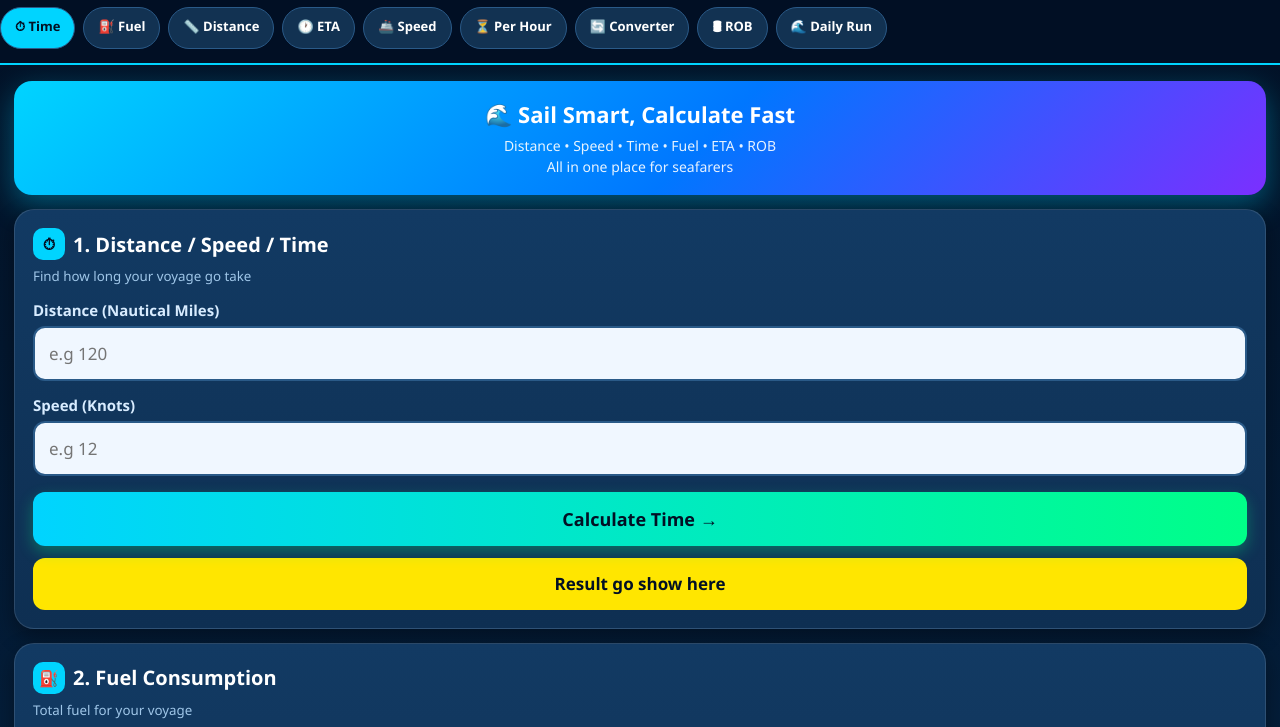
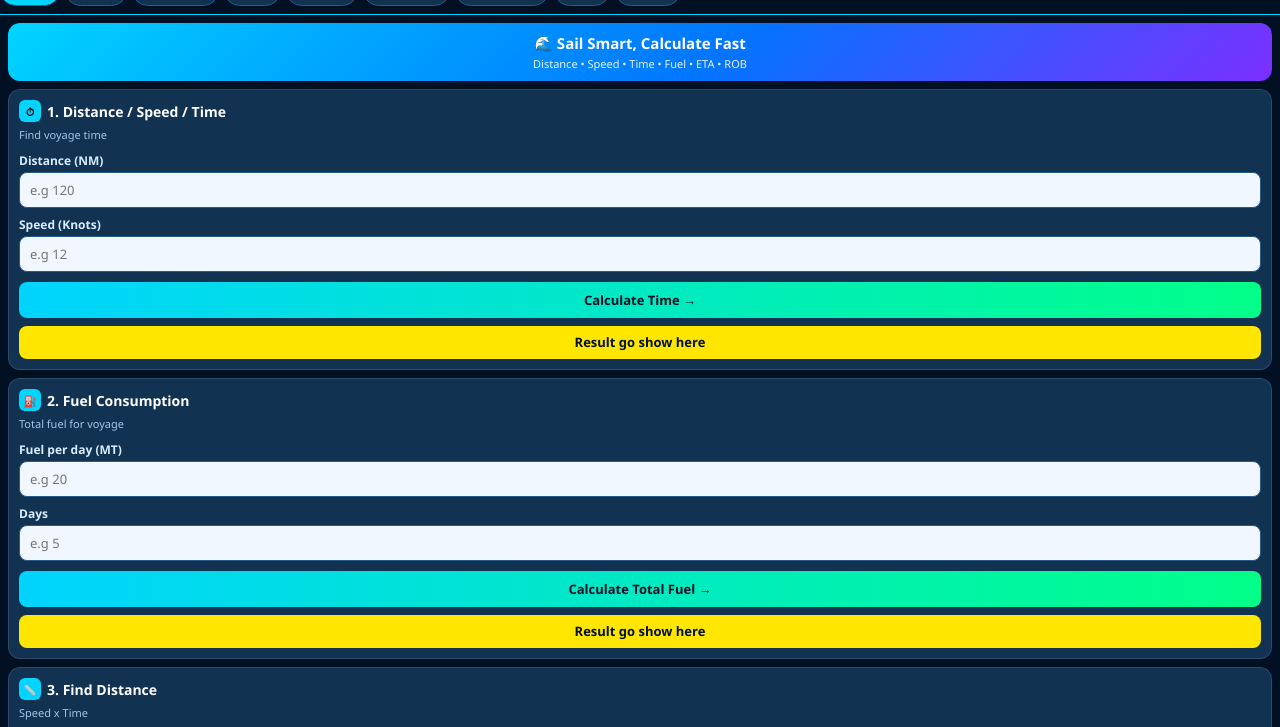
Before and after one commit to princeonovughe100-hub/Nauticalcalculator, a plain HTML site: page index.html in a window 1280 px wide. Shown: the part 86-813 px from the top of the page. Drawn offline with Linux system fonts and the light colour scheme.

Commit message:
Update index.html

```diff
--- a/index.html
+++ b/index.html
@@ -3,31 +3,30 @@
 <head>
 <meta charset="UTF-8">
 <meta name="viewport" content="width=device-width, initial-scale=1.0">
-<title>Nautical Calculator - For Seafarers - Prince Onovughe</title>
+<title>Nautical Calculator - Prince Onovughe</title>
 <style>
 *{box-sizing:border-box;font-family:'Segoe UI',Arial,sans-serif}
-body{margin:0;background:linear-gradient(180deg,#021024 0%,#062a4d 40%,#0a3d66 100%);color:white;padding:0 14px 30px;min-height:100vh}
-.top{position:sticky;top:0;z-index:10;background:rgba(2,16,36,.92);backdrop-filter:blur(10px);padding:14px 0 10px;margin:0 -14px 16px;text-align:center;border-bottom:2px solid #00d4ff}
-.top h1{margin:0;font-size:34px;background:linear-gradient(90deg,#00d4ff,#ffe600,#00ff88);-webkit-background-clip:text;-webkit-text-fill-color:transparent;font-weight:900;letter-spacing:1px}
-.top p{margin:4px 0 0;color:#bfeaff;font-size:14px}
+body{margin:0;background:#021024;color:white;padding:0 8px 20px}
+.top{position:sticky;top:0;z-index:10;background:#021024;padding:8px 0 6px;margin:0 -8px 8px;text-align:center;border-bottom:1px solid #00d4ff}
+.top h1{margin:0;font-size:22px;background:linear-gradient(90deg,#00d4ff,#ffe600,#00ff88);-webkit-background-clip:text;-webkit-text-fill-color:transparent;font-weight:900}
+.top p{margin:2px 0 0;color:#bfeaff;font-size:11px}
 .top span{color:#ffe600;font-weight:bold}
-.menu{display:flex;gap:8px;overflow-x:auto;padding:10px 0 4px;scrollbar-width:none}
-.menu a{white-space:nowrap;background:#123252;color:#fff;text-decoration:none;padding:9px 14px;border-radius:999px;font-size:13px;font-weight:700;border:1px solid #2a5a88}
+.menu{display:flex;gap:5px;overflow-x:auto;padding:6px 0 2px;scrollbar-width:none}
+.menu a{white-space:nowrap;background:#123252;color:#fff;text-decoration:none;padding:5px 10px;border-radius:999px;font-size:11px;font-weight:700;border:1px solid #2a5a88}
 .menu a.active{background:#00d4ff;color:#021024}
-.hero{background:linear-gradient(135deg,#00d4ff,#0077ff 55%,#7b2fff);border-radius:18px;padding:18px;text-align:center;box-shadow:0 10px 30px rgba(0,212,255,.35);margin-bottom:14px}
-.hero h2{margin:0;font-size:22px}
-.hero p{margin:6px 0 0;opacity:.9;font-size:14px;line-height:1.5}
-.card{background:linear-gradient(180deg,#123a63,#0e2f52);border:1px solid rgba(255,255,255,.12);border-radius:20px;padding:18px;margin-bottom:14px;box-shadow:0 8px 20px rgba(0,0,0,.35)}
-.card h2{margin:0 0 4px;font-size:20px;display:flex;align-items:center;gap:8px}
-.card h2 i{font-style:normal;background:#00d4ff;color:#021024;width:32px;height:32px;display:grid;place-items:center;border-radius:10px;font-size:16px}
-.card small{color:#9fc6e8}
-label{display:block;margin:14px 0 6px;font-size:15px;font-weight:600;color:#d8ecff}
-input{width:100%;padding:14px;border-radius:12px;border:2px solid #2a5a88;background:#f0f7ff;font-size:17px;outline:none;color:#021024}
+.hero{background:linear-gradient(135deg,#00d4ff,#0077ff 55%,#7b2fff);border-radius:12px;padding:10px;text-align:center;margin-bottom:8px}
+.hero h2{margin:0;font-size:15px}
+.hero p{margin:3px 0 0;opacity:.9;font-size:11px;line-height:1.4}
+.card{background:#123252;border:1px solid rgba(255,255,255,.12);border-radius:12px;padding:10px;margin-bottom:8px}
+.card h2{margin:0;font-size:14px;display:flex;align-items:center;gap:6px}
+.card h2 i{font-style:normal;background:#00d4ff;color:#021024;width:22px;height:22px;display:grid;place-items:center;border-radius:6px;font-size:11px}
+.card small{color:#9fc6e8;font-size:11px}
+label{display:block;margin:8px 0 3px;font-size:12px;font-weight:600;color:#d8ecff}
+input{width:100%;padding:8px 10px;border-radius:8px;border:1px solid #2a5a88;background:#f0f7ff;font-size:13px;outline:none;color:#021024}
 input:focus{border-color:#00d4ff;background:#fff}
-.btn{width:100%;padding:15px;border:none;border-radius:12px;background:linear-gradient(90deg,#00d4ff,#00ff88);font-size:18px;font-weight:900;margin-top:16px;cursor:pointer;color:#021024;box-shadow:0 6px 15px rgba(0,255,136,.3)}
-.btn:active{transform:scale(.98)}
-.result{width:100%;padding:14px;border-radius:12px;background:#ffe600;color:#021024;font-size:17px;font-weight:800;margin-top:12px;text-align:center;line-height:1.4}
-.footer{text-align:center;color:#9fc6e8;font-size:13px;line-height:1.7;margin-top:18px}
+.btn{width:100%;padding:9px;border:none;border-radius:8px;background:linear-gradient(90deg,#00d4ff,#00ff88);font-size:13px;font-weight:900;margin-top:10px;cursor:pointer;color:#021024}
+.result{width:100%;padding:8px;border-radius:8px;background:#ffe600;color:#021024;font-size:13px;font-weight:800;margin-top:8px;text-align:center;line-height:1.3}
+.footer{text-align:center;color:#9fc6e8;font-size:11px;line-height:1.5;margin-top:10px}
 .footer b{color:#ffe600}
 </style>
 </head>
@@ -37,34 +36,34 @@ input:focus{border-color:#00d4ff;background:#fff}
 <h1>⚓ NAUTICAL</h1>
 <p>Calculator • For Seafarers - <span>Prince Onovughe</span></p>
 <div class="menu">
-<a href="#c1" class="active">⏱ Time</a><a href="#c2">⛽ Fuel</a><a href="#c3">📏 Distance</a><a href="#c4">🕐 ETA</a><a href="#c5">🚢 Speed</a><a href="#c6">⏳ Per Hour</a><a href="#c7">🔄 Converter</a><a href="#c8">🛢 ROB</a><a href="#c9">🌊 Daily Run</a>
+<a href="#c1" class="active">⏱ Time</a><a href="#c2">⛽ Fuel</a><a href="#c3">📏 Distance</a><a href="#c4">🕐 ETA</a><a href="#c5">🚢 Speed</a><a href="#c6">⏳ Per Hour</a><a href="#c7">🔄 Converter</a><a href="#c8">🛢 ROB</a><a href="#c9">🌊 Daily</a>
 </div>
 </div>
 
 <div class="hero">
 <h2>🌊 Sail Smart, Calculate Fast</h2>
-<p>Distance • Speed • Time • Fuel • ETA • ROB<br>All in one place for seafarers</p>
+<p>Distance • Speed • Time • Fuel • ETA • ROB</p>
 </div>
 
-<div class="card" id="c1"><h2><i>⏱</i> 1. Distance / Speed / Time</h2><small>Find how long your voyage go take</small><label>Distance (Nautical Miles)</label><input type="number" id="dist" placeholder="e.g 120"><label>Speed (Knots)</label><input type="number" id="speed" placeholder="e.g 12"><button class="btn" onclick="calcTime()">Calculate Time →</button><div class="result" id="result1">Result go show here</div></div>
+<div class="card" id="c1"><h2><i>⏱</i> 1. Distance / Speed / Time</h2><small>Find voyage time</small><label>Distance (NM)</label><input type="number" id="dist" placeholder="e.g 120"><label>Speed (Knots)</label><input type="number" id="speed" placeholder="e.g 12"><button class="btn" onclick="calcTime()">Calculate Time →</button><div class="result" id="result1">Result go show here</div></div>
 
-<div class="card" id="c2"><h2><i>⛽</i> 2. Fuel Consumption</h2><small>Total fuel for your voyage</small><label>Fuel per day (MT)</label><input type="number" id="fuelDay" placeholder="e.g 20"><label>Days</label><input type="number" id="days" placeholder="e.g 5"><button class="btn" onclick="calcFuel()">Calculate Total Fuel →</button><div class="result" id="result2">Result go show here</div></div>
+<div class="card" id="c2"><h2><i>⛽</i> 2. Fuel Consumption</h2><small>Total fuel for voyage</small><label>Fuel per day (MT)</label><input type="number" id="fuelDay" placeholder="e.g 20"><label>Days</label><input type="number" id="days" placeholder="e.g 5"><button class="btn" onclick="calcFuel()">Calculate Total Fuel →</button><div class="result" id="result2">Result go show here</div></div>
 
-<div class="card" id="c3"><h2><i>📏</i> 3. Find Distance</h2><small>Speed x Time = Distance</small><label>Speed (Knots)</label><input type="number" id="speed2" placeholder="e.g 12"><label>Time (Hours)</label><input type="number" id="time2" placeholder="e.g 5"><button class="btn" onclick="calcDist()">Calculate Distance →</button><div class="result" id="result3">Result go show here</div></div>
+<div class="card" id="c3"><h2><i>📏</i> 3. Find Distance</h2><small>Speed x Time</small><label>Speed (Knots)</label><input type="number" id="speed2" placeholder="e.g 12"><label>Time (Hours)</label><input type="number" id="time2" placeholder="e.g 5"><button class="btn" onclick="calcDist()">Calculate Distance →</button><div class="result" id="result3">Result go show here</div></div>
 
-<div class="card" id="c4"><h2><i>🕐</i> 4. ETA - Arrival Time</h2><small>When you go reach port?</small><label>Distance (Nautical Miles)</label><input type="number" id="distEta" placeholder="e.g 120"><label>Speed (Knots)</label><input type="number" id="speedEta" placeholder="e.g 12"><button class="btn" onclick="calcEta()">Calculate ETA →</button><div class="result" id="result4">Result go show here</div></div>
+<div class="card" id="c4"><h2><i>🕐</i> 4. ETA - Arrival Time</h2><small>When you go reach?</small><label>Distance (NM)</label><input type="number" id="distEta" placeholder="e.g 120"><label>Speed (Knots)</label><input type="number" id="speedEta" placeholder="e.g 12"><button class="btn" onclick="calcEta()">Calculate ETA →</button><div class="result" id="result4">Result go show here</div></div>
 
-<div class="card" id="c5"><h2><i>🚢</i> 5. Find Speed</h2><small>Distance / Time = Speed</small><label>Distance (Nautical Miles)</label><input type="number" id="dist5" placeholder="e.g 120"><label>Time (Hours)</label><input type="number" id="time5" placeholder="e.g 10"><button class="btn" onclick="calcSpeed()">Calculate Speed →</button><div class="result" id="result5">Result go show here</div></div>
+<div class="card" id="c5"><h2><i>🚢</i> 5. Find Speed</h2><small>Distance / Time</small><label>Distance (NM)</label><input type="number" id="dist5" placeholder="e.g 120"><label>Time (Hours)</label><input type="number" id="time5" placeholder="e.g 10"><button class="btn" onclick="calcSpeed()">Calculate Speed →</button><div class="result" id="result5">Result go show here</div></div>
 
-<div class="card" id="c6"><h2><i>⏳</i> 6. Fuel Per Hour</h2><small>Know your hourly burn</small><label>Fuel per day (MT)</label><input type="number" id="fuelDay6" placeholder="e.g 24"><button class="btn" onclick="calcFuelHour()">Calculate Per Hour →</button><div class="result" id="result6">Result go show here</div></div>
+<div class="card" id="c6"><h2><i>⏳</i> 6. Fuel Per Hour</h2><small>Hourly burn</small><label>Fuel per day (MT)</label><input type="number" id="fuelDay6" placeholder="e.g 24"><button class="btn" onclick="calcFuelHour()">Calculate Per Hour →</button><div class="result" id="result6">Result go show here</div></div>
 
-<div class="card" id="c7"><h2><i>🔄</i> 7. Knots to Km/h Converter</h2><small>Quick unit conversion</small><label>Speed (Knots)</label><input type="number" id="knot7" placeholder="e.g 12"><button class="btn" onclick="calcKnot()">Convert Now →</button><div class="result" id="result7">Result go show here</div></div>
+<div class="card" id="c7"><h2><i>🔄</i> 7. Knots to Km/h</h2><small>Quick converter</small><label>Speed (Knots)</label><input type="number" id="knot7" placeholder="e.g 12"><button class="btn" onclick="calcKnot()">Convert Now →</button><div class="result" id="result7">Result go show here</div></div>
 
-<div class="card" id="c8"><h2><i>🛢</i> 8. Bunker ROB - Fuel Remaining</h2><small>How much fuel remain for tank?</small><label>Total Bunker Onboard (MT)</label><input type="number" id="total8" placeholder="e.g 500"><label>Fuel Used So Far (MT)</label><input type="number" id="used8" placeholder="e.g 120"><button class="btn" onclick="calcRob()">Calculate ROB →</button><div class="result" id="result8">Result go show here</div></div>
+<div class="card" id="c8"><h2><i>🛢</i> 8. Bunker ROB</h2><small>Fuel remaining</small><label>Total Bunker (MT)</label><input type="number" id="total8" placeholder="e.g 500"><label>Fuel Used (MT)</label><input type="number" id="used8" placeholder="e.g 120"><button class="btn" onclick="calcRob()">Calculate ROB →</button><div class="result" id="result8">Result go show here</div></div>
 
-<div class="card" id="c9"><h2><i>🌊</i> 9. Daily Distance - 24hrs Run</h2><small>Your noon-to-noon run</small><label>Average Speed (Knots)</label><input type="number" id="speed9" placeholder="e.g 11.5"><button class="btn" onclick="calcDaily()">Calculate Daily Run →</button><div class="result" id="result9">Result go show here</div></div>
+<div class="card" id="c9"><h2><i>🌊</i> 9. Daily Distance</h2><small>Noon-to-noon run</small><label>Average Speed (Knots)</label><input type="number" id="speed9" placeholder="e.g 11.5"><button class="btn" onclick="calcDaily()">Calculate Daily Run →</button><div class="result" id="result9">Result go show here</div></div>
 
-<div class="footer">⚓ <b>Prince Onovughe Nautical Calculator</b><br>1 knot = 1 nautical mile per hour • 1 NM = 1.852 km<br>Made for Seafarers ❤️</div>
+<div class="footer">⚓ <b>Prince Onovughe Nautical Calculator</b><br>1 knot = 1 NM per hour • 1 NM = 1.852 km</div>
 
 <script>
 function calcTime(){let d=parseFloat(document.getElementById('dist').value);let s=parseFloat(document.getElementById('speed').value);if(!d||!s){document.getElementById('result1').innerText="Enter Distance & Speed";return;}let t=d/s;let h=Math.floor(t);let m=Math.round((t-h)*60);document.getElementById('result1').innerText="⏱ Time: "+h+" hrs "+m+" mins ("+t.toFixed(2)+" hrs)";}
@@ -73,7 +72,7 @@ function calcDist(){let s=parseFloat(document.getElementById('speed2').value);le
 function calcEta(){let d=parseFloat(document.getElementById('distEta').value);let s=parseFloat(document.getElementById('speedEta').value);if(!d||!s){document.getElementById('result4').innerText="Enter Distance & Speed";return;}let t=d/s;let now=new Date();now.setHours(now.getHours()+t);document.getElementById('result4').innerText="🕐 Time: "+t.toFixed(2)+" hrs | ETA: "+now.toLocaleString();}
 function calcSpeed(){let d=parseFloat(document.getElementById('dist5').value);let t=parseFloat(document.getElementById('time5').value);if(!d||!t){document.getElementById('result5').innerText="Enter Distance & Time";return;}document.getElementById('result5').innerText="🚢 Speed: "+(d/t).toFixed(2)+" Knots";}
 function calcFuelHour(){let f=parseFloat(document.getElementById('fuelDay6').value);if(!f){document.getElementById('result6').innerText="Enter Fuel per day";return;}document.getElementById('result6').innerText="Per Hour: "+(f/24).toFixed(3)+" MT/hr";}
-function calcKnot(){let k=parseFloat(document.getElementById('knot7').value);if(!k){document.getElementById('result7').innerText="Enter Knots";return;}document.getElementById('result7').innerText=k+" Knots = "+(k*1.852).toFixed(2)+" Km/h = "+(k*1.15078).toFixed(2)+" Mph";}
+function calcKnot(){let k=parseFloat(document.getElementById('knot7').value);if(!k){document.getElementById('result7').innerText="Enter Knots";return;}document.getElementById('result7').innerText=k+" Knots = "+(k*1.852).toFixed(2)+" Km/h";}
 function calcRob(){let t=parseFloat(document.getElementById('total8').value);let u=parseFloat(document.getElementById('used8').value);if(isNaN(t)||isNaN(u)){document.getElementById('result8').innerText="Enter Total & Used";return;}document.getElementById('result8').innerText="🛢 ROB Remaining: "+(t-u).toFixed(2)+" MT";}
 function calcDaily(){let s=parseFloat(document.getElementById('speed9').value);if(!s){document.getElementById('result9').innerText="Enter Speed";return;}let d=s*24;document.getElementById('result9').innerText="🌊 Daily Run: "+d.toFixed(2)+" NM ("+(d*1.852).toFixed(2)+" km)";}
 document.querySelectorAll('.menu a').forEach(a=>{a.addEventListener('click',()=>{document.querySelectorAll('.menu a').forEach(x=>x.classList.remove('active'));a.classList.add('active');})});
```
